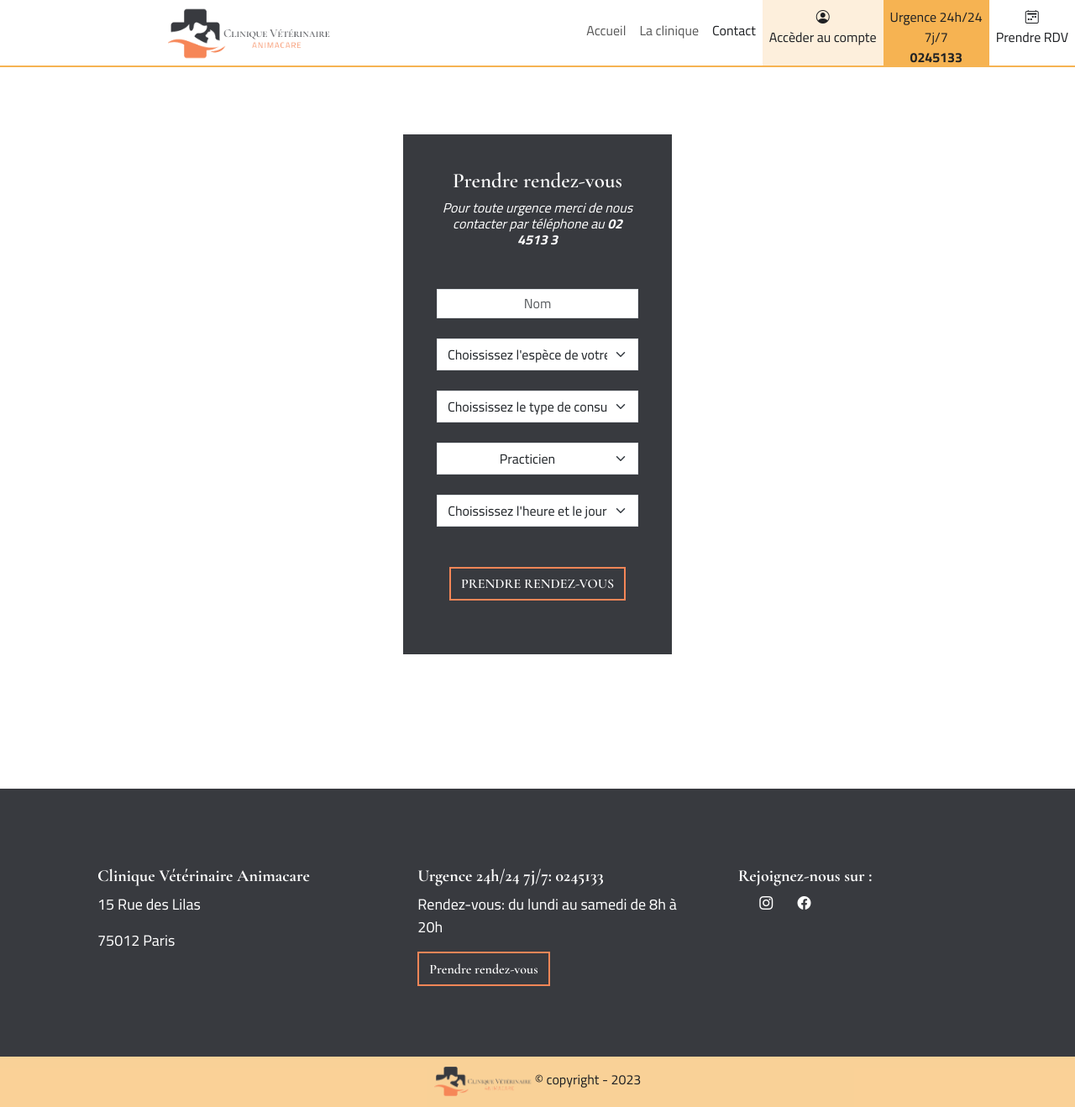
After one commit to NaomiMd/Animacare, a PHP site: page /Animacare/appointment.php in a window 1280 px wide. The commit adds this page. Shown: the whole page at 84% size. Run offline with PHP 8.4, Linux system fonts and the light colour scheme.

Commit message:
add appointment page and appointment page style

```diff
--- /dev/null
+++ b/appointment.php
@@ -0,0 +1,64 @@
+<?php
+require_once("config.php");
+require_once _ROOT_ . "/templates/header.php";
+require_once _ROOT_ . "/templates/navbar.php";
+?>
+
+<div class="container connexion">
+    <h4 class="text-center">Prendre rendez-vous</h4>
+    <h5>Pour toute urgence merci de nous contacter par téléphone au <strong>02 4513 3</strong> </h5>
+  <form method="post">
+
+  <div class="mt-4 mb-4">
+    <label for="name" class="form-label"></label>
+    <input type="text" name="name" placeholder="Nom" class="form-control text-center">
+  </div>
+
+  <div class="mb-4">
+     <select class="form-select text-center" aria-label="Default select example">
+        <option selected>Choississez l'espèce de votre animal</option>
+        <option value="1">One</option>
+        <option value="2">Two</option>
+        <option value="3">Three</option>
+     </select>
+  </div>
+
+  <div class="mb-4">
+    <select class="form-select text-center" aria-label="Default select example">
+        <option selected>Choississez le type de consultation</option>
+        <option value="1">One</option>
+        <option value="2">Two</option>
+        <option value="3">Three</option>
+    </select>
+  </div>
+
+  <div class="mb-4">
+    <select class="form-select text-center" aria-label="Default select example">
+        <option selected>Practicien</option>
+        <option value="1">One</option>
+        <option value="2">Two</option>
+        <option value="3">Three</option>
+    </select>
+  </div>
+
+  <div class="mb-4">
+    <select class="form-select text-center" aria-label="Default select example">
+        <option selected>Choississez l'heure et le jour</option>
+        <option value="1">One</option>
+        <option value="2">Two</option>
+        <option value="3">Three</option>
+    </select>
+  </div>
+
+
+    <div class="mt-5 mb-4 d-flex justify-content-center" >
+    <button type="submit" class="btn btn-connexion" id="appointment">prendre rendez-vous</button>
+    </div>
+  </form>
+  </div>
+
+
+
+<?php
+require_once _ROOT_ . "/templates/footer.php";
+?>
--- a/assets/style.css
+++ b/assets/style.css
@@ -294,6 +294,23 @@ nav::after{
     font-family: 'Cormorant Garamond', serif;
     font-weight: 600;
     color: white;
+}
+.connexion h5 strong{
+    color: white;
+}
+.connexion h5{
+    font-style: italic;
+    font-weight: 400;
+    text-align: center;
+}
+#appointment{
+    text-transform: uppercase;
+}
+.form-control{
+    border-radius: 0%
+}
+.form-select{
+    border-radius: 0%;
 }
 /*MOBILE*/
 @media screen and (min-width: 320px) and (max-width: 1219px)
@@ -748,13 +765,16 @@ nav::after{
         margin-left: 38%;
     }
     .connexion{
-        padding: 30px;
+        padding: 40px;
         margin-top: 20vh;
         margin-bottom:20vh;
-        width: 20%;
+        width: 25%;
     }
     .connexion h4{
         font-size: 25px;
+    }
+    .connexion h5{
+        font-size: 16px;
     }
     .create-account {
         font-size: 15px;
```
